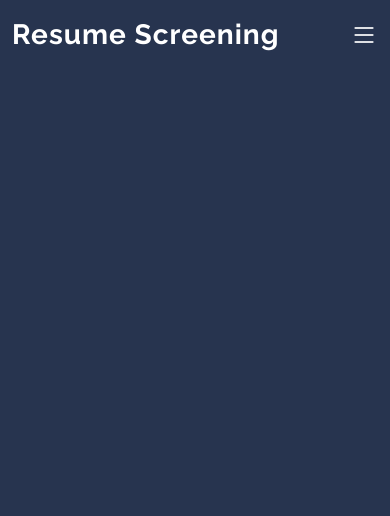
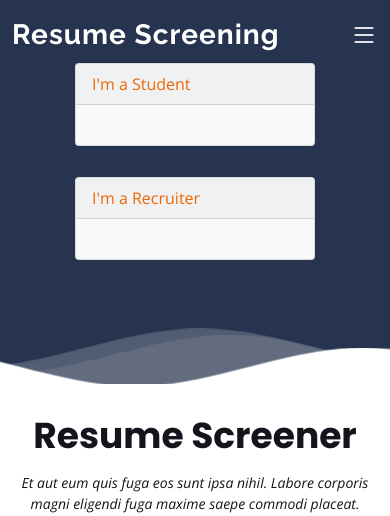
Before and after one commit to AbbasSavvy/FYP-2022, a Django app: template fyp_project/home/templates/home-templates/home.html in a window 390 px wide. Shown: the top 516 px of the page. Run offline with Django 3.2, Linux system fonts and the light colour scheme; the template is opened without the code that fills it, so the values that code supplies are empty; some libraries are stand-ins or nearby versions.

Commit message:
Recruiter Page and Routing via Cards
Added Recruiter Page
Rerouted using Cards
Added back to Home button functionality

```diff
--- a/fyp_project/home/static/home-static/main.css
+++ b/fyp_project/home/static/home-static/main.css
@@ -556,6 +556,25 @@ section {
 	color: #fff;
 	text-decoration: none;
 }
+
+.col-sm-6{
+	align-items: center;
+}
+
+
+.student-card{
+	max-width: 15rem;
+	margin: auto;
+	margin-top: 15px;
+}
+
+
+.recruiter-card{
+	max-width: 15rem;
+	margin: auto;
+	margin-top: 15px;
+}
+
 
 /*--------------------------------------------------------------
 # Features
--- a/fyp_project/home/templates/home-templates/base.html
+++ b/fyp_project/home/templates/home-templates/base.html
@@ -10,7 +10,7 @@
         <meta charset="utf-8">
         <meta content="width=device-width, initial-scale=1.0" name="viewport">
 
-        <title>Selecao Bootstrap Template - Index</title>
+        <title>Resume Screener</title>
         <meta content="" name="description">
         <meta content="" name="keywords">
 
@@ -42,17 +42,17 @@
             <div class="container d-flex align-items-center justify-content-between">
 
             <div class="logo">
-                <h1><a href="index.html">Resume Screening</a></h1>
+                <h1><a href="{% url 'homepage' %}">Resume Screening</a></h1>
                 <!-- Uncomment below if you prefer to use an image logo -->
                 <!-- <a href="index.html"><img src="assets/img/logo.png" alt="" class="img-fluid"></a>-->
             </div>
 
             <nav id="navbar" class="navbar">
                 <ul>
-                <li><a class="nav-link scrollto active" href="#hero">Home</a></li>
+                <li><a class="nav-link scrollto active" href="{% url 'homepage' %}">Home</a></li>
                 <li><a class="nav-link scrollto" href="#about">About</a></li>
                 <li><a class="nav-link scrollto" href="#services">Services</a></li>
-                <li><a class="nav-link scrollto " href="#portfolio">Portfolio</a></li>
+                <li><a class="nav-link scrollto" href="#portfolio">Portfolio</a></li>
                 <li><a class="nav-link scrollto" href="#pricing">Pricing</a></li>
                 <li><a class="nav-link scrollto" href="#team">Team</a></li>
                 <li class="dropdown"><a href="#"><span>Drop Down</span> <i class="bi bi-chevron-down"></i></a>
@@ -82,6 +82,20 @@
 
         {% block body %} {% endblock %}
 
+        <svg class="hero-waves" xmlns="http://www.w3.org/2000/svg" xmlns:xlink="http://www.w3.org/1999/xlink" viewBox="0 24 150 28 " preserveAspectRatio="none">
+          <defs>
+          <path id="wave-path" d="M-160 44c30 0 58-18 88-18s 58 18 88 18 58-18 88-18 58 18 88 18 v44h-352z">
+          </defs>
+          <g class="wave1">
+          <use xlink:href="#wave-path" x="50" y="3" fill="rgba(255,255,255, .1)">
+          </g>
+          <g class="wave2">
+          <use xlink:href="#wave-path" x="50" y="0" fill="rgba(255,255,255, .2)">
+          </g>
+          <g class="wave3">
+          <use xlink:href="#wave-path" x="50" y="9" fill="#fff">
+          </g>
+        </svg>
 
         <footer id="footer">
             <div class="container">
--- a/fyp_project/home/templates/home-templates/home.html
+++ b/fyp_project/home/templates/home-templates/home.html
@@ -2,46 +2,37 @@
 {% block body %}
 <br>
 <br>
+
+<div class="row">
+    <div class="col-sm-6">
+        <div class="align-items-center">
+            <a href="student/">
+                <div class="student-card card bg-light mb-3" >
+                    <div class="card-header">I'm a Student</div>
+                    <div class="card-body">
+                    <h5 class="card-title"></h5>
+                    <p class="card-text"></p>
+                    </div>
+                </div>
+            </a>
+        </div>
+    </div>
+
+    <div class="col-sm-6 align-items-center">
+        <a href="recruiter/">
+            <div class="recruiter-card card bg-light mb-3" ">
+                <div class="card-header">I'm a Recruiter</div>
+                <div class="card-body">
+                <h5 class="card-title"></h5>
+                <p class="card-text"></p>
+                </div>
+            </div>
+        </a>
+    </div>
+</div>
+
 <br>
 <br>
-<br>
-<br>
-<br>
-<br>
-<br>
-<br>
-<br>
-<br>
-<br>
-<br>
-<br>
-<br>
-<br>
-<br>
-<br>
-<br>
-<br>
-<br>
-<br>
-<br>
-<br>
-<br>
-<br>
-<br>
-<br>
-    <svg class="hero-waves" xmlns="http://www.w3.org/2000/svg" xmlns:xlink="http://www.w3.org/1999/xlink" viewBox="0 24 150 28 " preserveAspectRatio="none">
-        <defs>
-        <path id="wave-path" d="M-160 44c30 0 58-18 88-18s 58 18 88 18 58-18 88-18 58 18 88 18 v44h-352z">
-        </defs>
-        <g class="wave1">
-        <use xlink:href="#wave-path" x="50" y="3" fill="rgba(255,255,255, .1)">
-        </g>
-        <g class="wave2">
-        <use xlink:href="#wave-path" x="50" y="0" fill="rgba(255,255,255, .2)">
-        </g>
-        <g class="wave3">
-        <use xlink:href="#wave-path" x="50" y="9" fill="#fff">
-        </g>
-    </svg>
+
 
 {% endblock body %}
--- /dev/null
+++ b/fyp_project/home/templates/home-templates/recruiter.html
@@ -0,0 +1,5 @@
+{% extends 'home-templates/base.html'%}
+
+{% block body %}
+    <h1>Welcome Recruiter!</h1>
+{% endblock body %}
--- a/fyp_project/home/urls.py
+++ b/fyp_project/home/urls.py
@@ -4,4 +4,5 @@ from . import views
 urlpatterns = [
     path('', views.home, name='homepage'),
     path('student/', views.student, name='student'),
+    path('recruiter/', views.recruiter, name='recruiter'),
 ]
--- a/fyp_project/home/views.py
+++ b/fyp_project/home/views.py
@@ -7,3 +7,6 @@ def home(request):
 
 def student(request):
     return render(request, 'home-templates/student.html')
+
+def recruiter(request):
+    return render(request, 'home-templates/recruiter.html')
```
